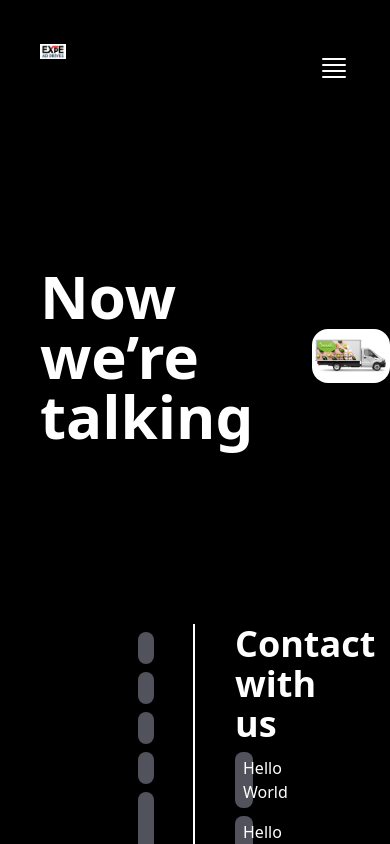
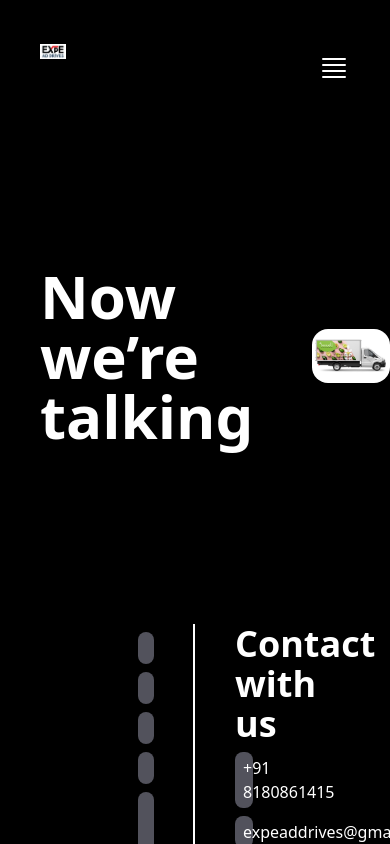
Before and after one commit to harshmohite04/ExpeAdDrives, a React (Vite) app: page /contactus in a window 390 px wide. Built offline with nearby package versions, Linux system fonts and the light colour scheme.

Commit message:
add phoneNumber and email to contact us page

```diff
--- a/src/components/ContactUs.tsx
+++ b/src/components/ContactUs.tsx
@@ -120,10 +120,11 @@ function ContactUs() {
         <div className="flex flex-col px-10 w-1/2">
           <div className="text-4xl font-bold">Contact with us</div>
           <div className="bg-zinc-600 mt-2 px-2 py-1 rounded-lg">
-            Hello World
+          +91 8180861415
           </div>
           <div className="bg-zinc-600 mt-2 px-2 py-1 rounded-lg">
-            Hello World
+          expeaddrives@gmail.com
+
           </div>
         </div>
       </div>
--- a/src/components/PowerOfAdvertisment.tsx
+++ b/src/components/PowerOfAdvertisment.tsx
@@ -154,7 +154,7 @@ function PowerOfAdvertisment() {
       </div>
       <div className="flex flex-col justify-around items-center bg-black py-30">
         <div
-          className="font-extrabold text-5xl px-10 py-5 rounded-2xl"
+          className="font-extrabold text-5xl px-10 py-5 rounded-2xl text-black"
           style={{ backgroundColor: "#D9D9D9" }}
         >
           Contact Us
```
Also changed, not shown: 1 other file (tests, documents, lock files or other folders).
